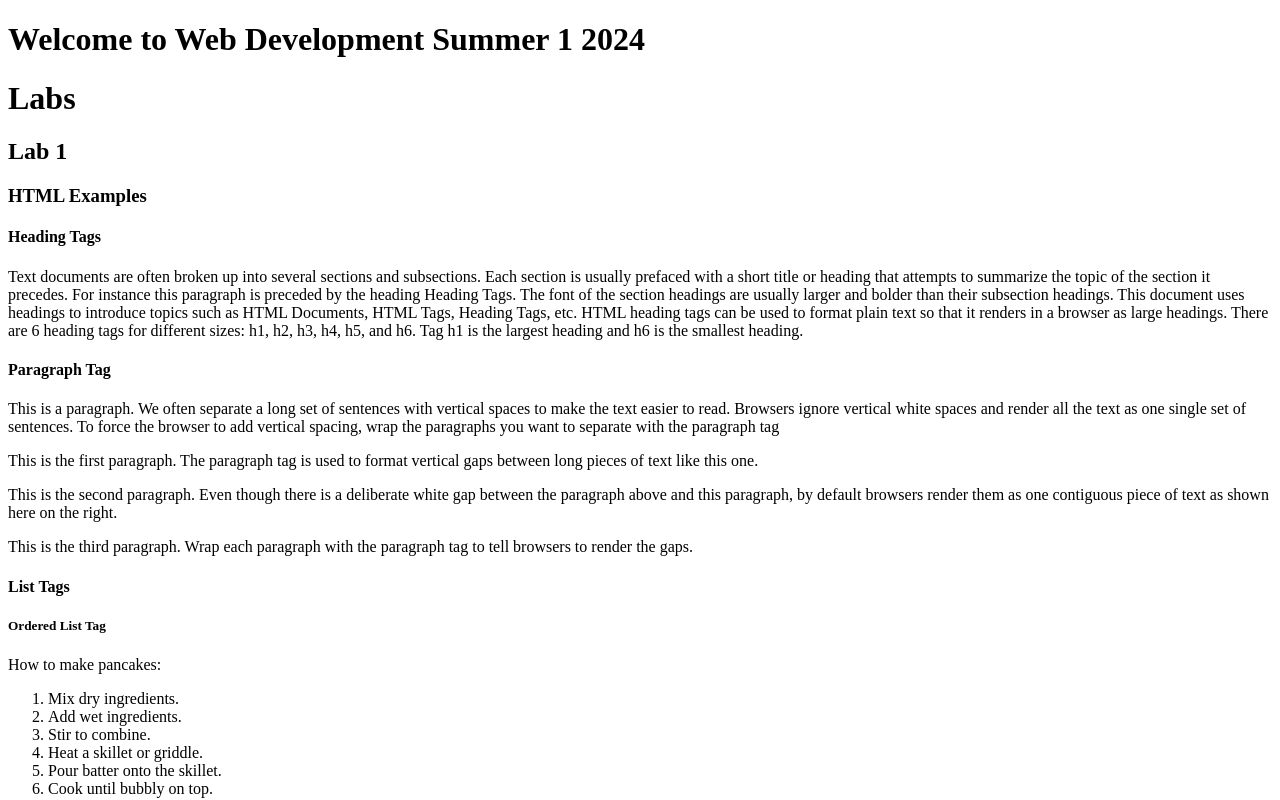
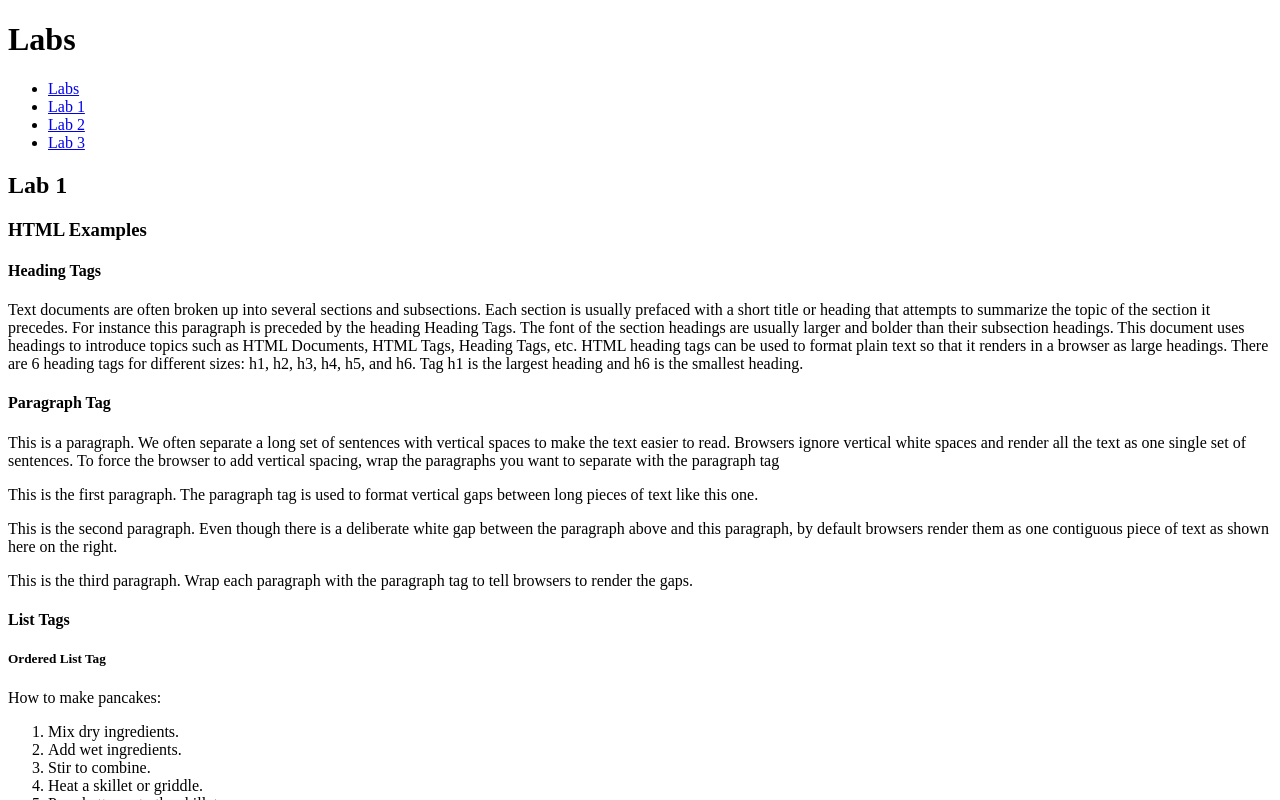
Before and after one commit to lanwanglw/kanbas-react-web-app-su1-2024, a React (Create React App) app: page /#/Labs/Lab1 in a window 1280 px wide. Shown: the top 800 px of the page. Built offline with nearby package versions, Linux system fonts and the light colour scheme; the HTML template or start-up script is replaced by a standard one.

Commit message:
second commit

```diff
--- a/package.json
+++ b/package.json
@@ -12,6 +12,8 @@
     "@types/react-dom": "^18.3.0",
     "react": "^18.3.1",
     "react-dom": "^18.3.1",
+    "react-router": "^6.23.1",
+    "react-router-dom": "^6.23.1",
     "react-scripts": "5.0.1",
     "typescript": "^4.9.5",
     "web-vitals": "^2.1.4"
--- a/src/App.tsx
+++ b/src/App.tsx
@@ -1,13 +1,16 @@
 import React from 'react';
 import Labs from "./Labs";
-import './App.css';
-
+import { HashRouter, Route, Routes, Navigate} from "react-router-dom";
 function App() {
   return (
-    <div>
-      <h1>Welcome to Web Development Summer 1 2024</h1>
-      <Labs />
-    </div>
+      <HashRouter>
+          <div>
+              <Routes>
+                  <Route path="/" element={<Navigate to="Labs" />} />
+                  <Route path="/Labs/*" element={<Labs />} />
+              </Routes>
+          </div>
+      </HashRouter>
   );
 }
 
--- /dev/null
+++ b/src/Labs/Lab2/index.tsx
@@ -0,0 +1,7 @@
+export default function Lab2() {
+    return (
+        <div>
+            <h2>Lab 2</h2>
+        </div>
+    );
+}
--- /dev/null
+++ b/src/Labs/Lab3/index.tsx
@@ -0,0 +1,7 @@
+export default function Lab3() {
+    return (
+        <div>
+            <h2>Lab 3</h2>
+        </div>
+    );
+}
--- /dev/null
+++ b/src/Labs/TOC.tsx
@@ -0,0 +1,10 @@
+export default function TOC() {
+    return (
+        <ul>
+            <li><a id="wd-a" href="#/Labs">Labs</a></li>
+            <li><a id="wd-a1" href="#/Labs/Lab1">Lab 1</a></li>
+            <li><a id="wd-a2" href="#/Labs/Lab2">Lab 2</a></li>
+            <li><a id="wd-a3" href="#/Labs/Lab3">Lab 3</a></li>
+        </ul>
+    );
+}
--- a/src/Labs/index.tsx
+++ b/src/Labs/index.tsx
@@ -1,8 +1,18 @@
 import Lab1 from "./Lab1";
+import { Route, Routes, Navigate } from "react-router";
+import TOC from "./TOC";
+import Lab2 from "./Lab2";
+import Lab3 from "./Lab3";
 export default function Labs() {
     return (
         <div id="wd-labs">
             <h1>Labs</h1>
-            <Lab1 />
+            <TOC />
+            <Routes>
+                <Route path="/" element={<Navigate to="Lab1" />} />
+                <Route path="Lab1" element={<Lab1 />} />
+                <Route path="Lab2" element={<Lab2 />} />
+                <Route path="Lab3" element={<Lab3 />} />
+            </Routes>
         </div>
     );}
```
Also changed, not shown: 1 other file (tests, documents, lock files or other folders).
